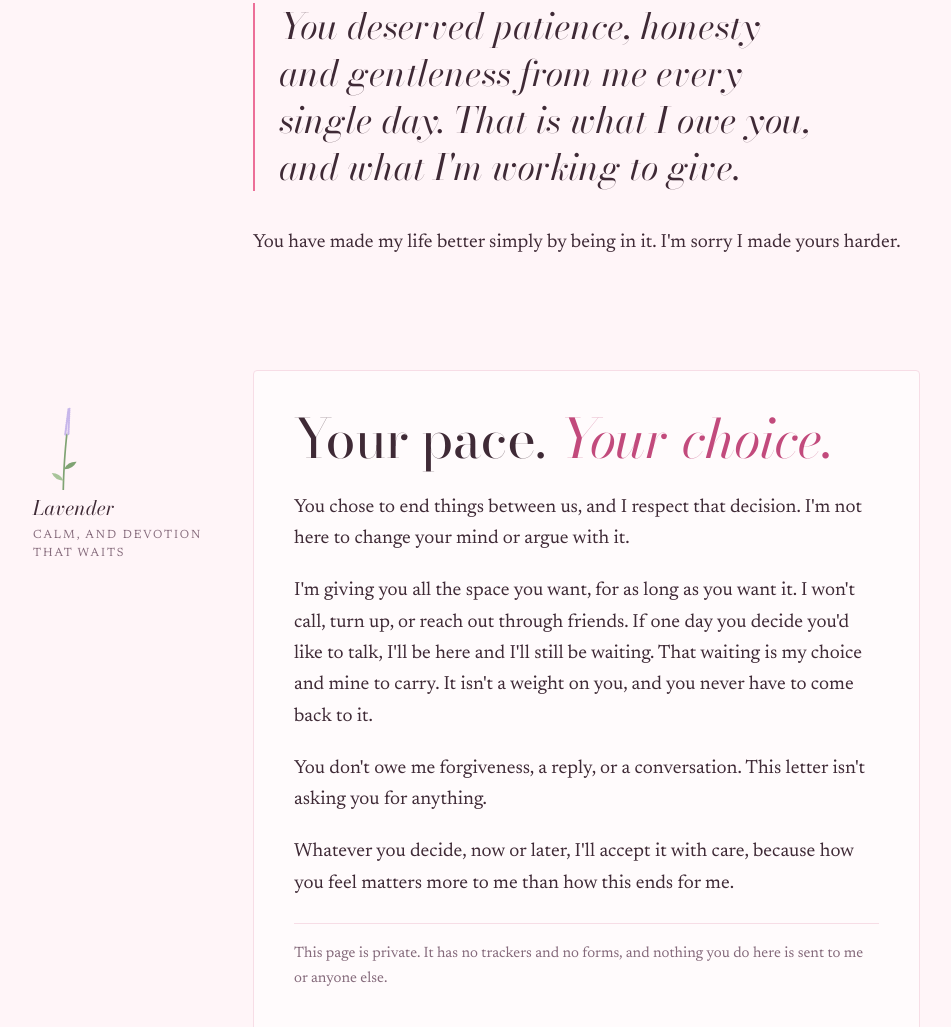
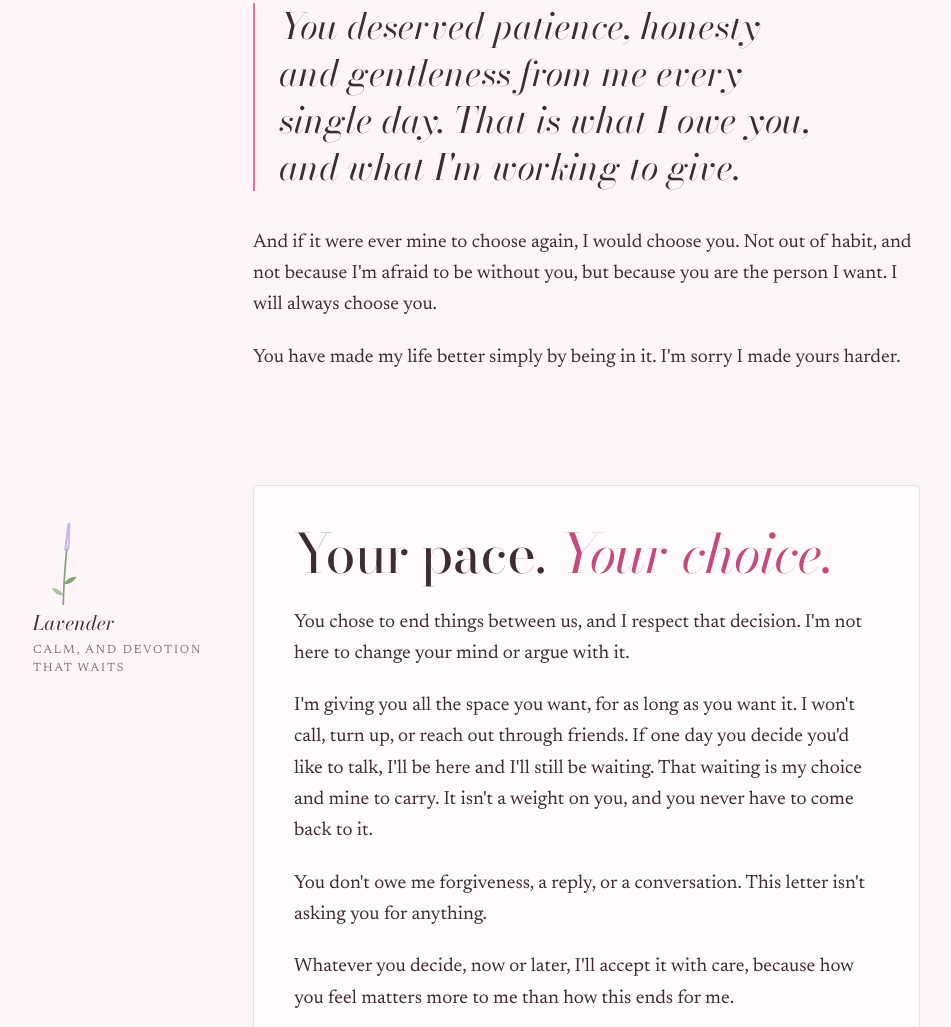
Before and after one commit to keithkahurakamau/for-sarah, a plain HTML site: page index.html in a window 1280 px wide. Shown: the part 3217-4244 px from the top of the page, without its empty margins (133-1084 px from the left). Drawn offline with nearby package versions, Linux system fonts and the light colour scheme; animation ran at ten frames a second.

Commit message:
Add 'I will always choose you' line
Co-Authored-By: Claude Opus 4.8 <noreply@anthropic.com>

```diff
--- a/index.html
+++ b/index.html
@@ -314,6 +314,7 @@
         <!-- Personalise here: add the small, true things you love about her. Those are the lines she'll remember. -->
         <p>I love how deeply you care for the people around you. I love your honesty, your laugh, and the way you light up when you talk about the things that matter to you. I love who you are on your hard days too, not only your easy ones.</p>
         <blockquote class="pull">You deserved patience, honesty and gentleness from me every single day. That is what I owe you, and what I'm working to give.</blockquote>
+        <p>And if it were ever mine to choose again, I would choose you. Not out of habit, and not because I'm afraid to be without you, but because you are the person I want. I will always choose you.</p>
         <p>You have made my life better simply by being in it. I'm sorry I made yours harder.</p>
       </div>
     </section>
```
